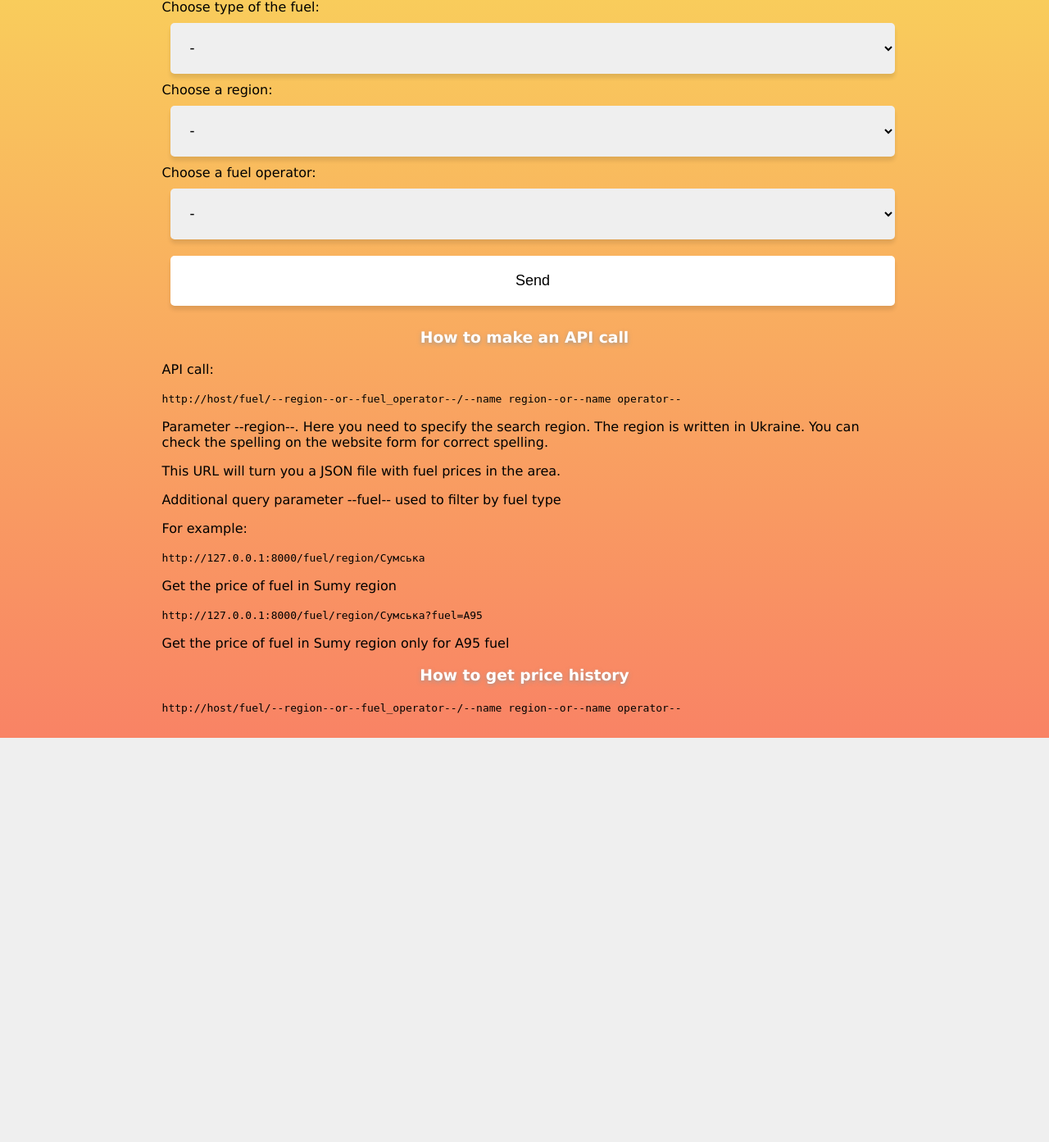
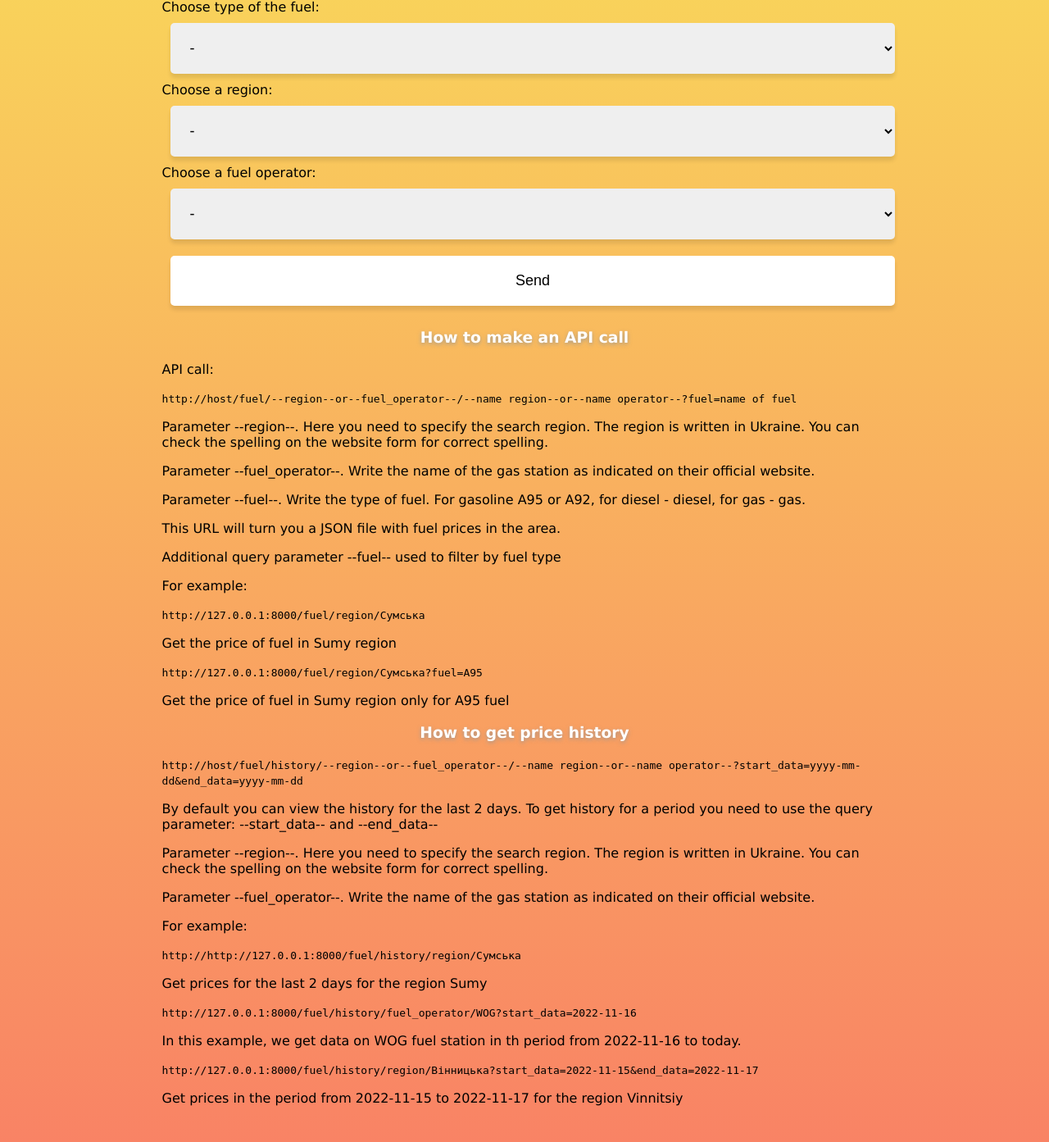
Before and after one commit to YevhenVovk1992/BenzinCheck, a Django app: page /fuel/ in a window 1280 px wide. Shown: the part 219-1612 px from the top of the page at 82% size. Before the commit the page ends 1119 px from the top, so only its background shows below. Run offline with Django 4.2, Linux system fonts and the light colour scheme; data that the repository does not hold is empty.

Commit message:
Make API to get information about prices by region or operator and at time range

```diff
--- a/fuel/templates/fuel/index.html
+++ b/fuel/templates/fuel/index.html
@@ -33,16 +33,17 @@
                 </button>
             </form>
 
-
-            <section id="geo">
+            <section id="">
                <h3>How to make an API call </h3>
                <p>API call:</p>
                <div class="api">
-                  <code>http://host/fuel/--region--or--fuel_operator--/--name region--or--name operator--</code>
+                  <code>http://host/fuel/--region--or--fuel_operator--/--name region--or--name operator--?fuel=name of fuel</code>
                </div>
                <div class="info-board">
                   <p>Parameter --region--. Here you need to specify the search region. The region is written in Ukraine.
                   You can check the spelling on the website form for correct spelling.</p>
+                   <p>Parameter --fuel_operator--. Write the name of the gas station as indicated on their official website.</p>
+                   <p>Parameter --fuel--. Write the type of fuel. For gasoline A95 or A92, for diesel - diesel, for gas - gas.</p>
                    <p>This URL will turn you a JSON file with fuel prices in the area.</p>
                    <p>Additional query parameter --fuel-- used to filter by fuel type</p>
                   <p>For example:</p>
@@ -53,7 +54,20 @@
                </div>
                 <h3>How to get price history</h3>
                 <div class="api">
-                  <code>http://host/fuel/--region--or--fuel_operator--/--name region--or--name operator--</code>
+                  <code>http://host/fuel/history/--region--or--fuel_operator--/--name region--or--name operator--?start_data=yyyy-mm-dd&end_data=yyyy-mm-dd</code>
+                  <p>By default you can view the history for the last 2 days.
+                      To get history for a period you need to use the query parameter: --start_data-- and --end_data--</p>
+                    <p>Parameter --region--. Here you need to specify the search region. The region is written in Ukraine.
+                  You can check the spelling on the website form for correct spelling.</p>
+                   <p>Parameter --fuel_operator--. Write the name of the gas station as indicated on their official website.</p>
+                    <p>For example:</p>
+                  <code>http://http://127.0.0.1:8000/fuel/history/region/Сумська</code>
+                    <p>Get prices for the last 2 days for the region Sumy</p>
+                   <code>http://127.0.0.1:8000/fuel/history/fuel_operator/WOG?start_data=2022-11-16</code>
+                    <p>In this example, we get data on WOG fuel station in th period from 2022-11-16 to today.</p>
+                    <code>http://127.0.0.1:8000/fuel/history/region/Вінницька?start_data=2022-11-15&end_data=2022-11-17</code>
+                    <p>Get prices in the period from 2022-11-15 to 2022-11-17 for the region Vinnitsiy</p>
+
                </div>
             </section>
 
--- a/fuel/urls.py
+++ b/fuel/urls.py
@@ -23,6 +23,6 @@ urlpatterns = [
     path('fuel_price_add', views.add_fuel_price, name='add_fuel_price'),
     path('region/<str:id_region>', views.fuel_data_handler, name='fuel_in_region'),
     path('fuel_operator/<str:id_fuel_operator>', views.fuel_data_handler, name='fuel_in_region'),
-    path('history/region-<int:id_region>', views.history_handler, name='history_region'),
-    path('history/fuel_operator-<int:id_fuel_operator>', views.history_handler, name='history_fuel_operator')
+    path('history/region/<str:id_region>', views.history_handler, name='history_region'),
+    path('history/fuel_operator/<str:id_fuel_operator>', views.history_handler, name='history_fuel_operator')
 ]
--- a/fuel/views.py
+++ b/fuel/views.py
@@ -1,4 +1,5 @@
 import json
+from datetime import timedelta
 
 from django.http import HttpResponse
 from django.utils import timezone
@@ -59,18 +60,23 @@ def fuel_data_handler(request, **kwargs):
     filter_params = kwargs
     filter_params['date'] = timezone.now().date()
     if request.GET and 'fuel' in request.GET:
-        filter_params['id_fuel'] = request.GET.get('fuel')
-    try:
-        if 'id_fuel' in filter_params:
-            get_id_fuel = models.Fuel.objects.get(name=filter_params['id_fuel']).id
-            filter_params['id_fuel'] = get_id_fuel
-        get_id_region = models.Region.objects.get(name=filter_params['id_region']).id
-        filter_params['id_region'] = get_id_region
-    except Exception as exep:
-        print(exep)
-        json_data = json.dumps({'Error': 'Parameters are not correct'})
-        return HttpResponse(json_data, content_type='application/json')
-
+        print(request.GET.get('fuel'))
+        get_id_fuel = models.Fuel.objects.get(name=request.GET.get('fuel'))
+        filter_params['id_fuel'] = get_id_fuel.id
+    if 'id_region' in filter_params:
+        try:
+            get_id_region = models.Region.objects.get(name=filter_params['id_region']).id
+            filter_params['id_region'] = get_id_region
+        except Exception:
+            json_data = json.dumps({'Error': 'Parameters are not correct'})
+            return HttpResponse(json_data, content_type='application/json')
+    else:
+        try:
+            get_id_fuel_operator = models.FuelOperator.objects.get(name=filter_params['id_fuel_operator']).id
+            filter_params['id_fuel_operator'] = get_id_fuel_operator
+        except Exception:
+            json_data = json.dumps({'Error': 'Parameters are not correct'})
+            return HttpResponse(json_data, content_type='application/json')
     fuel = models.PriceTable.objects.filter(**filter_params).all()
     json_data = json.dumps([itm.to_dict() for itm in fuel])
     return HttpResponse(json_data, content_type='application/json')
@@ -88,10 +94,26 @@ def history_handler(request, **kwargs):
     data_range = dict()
     now_data = timezone.now().date()
     if request.GET:
-        data_range['start_data'] = request.GET.get('start_data')
+        data_range['start_data'] = request.GET.get('start_data', now_data - timedelta(days=1))
         data_range['end_data'] = request.GET.get('end_data', now_data)
         filter_params['date__range'] = [data_range['start_data'], data_range['end_data']]
+    if 'id_fuel_operator' in filter_params:
+        try:
+            get_id_fuel_operator = models.FuelOperator.objects.get(name=filter_params['id_fuel_operator']).id
+            filter_params['id_fuel_operator'] = get_id_fuel_operator
+        except Exception:
+            json_data = json.dumps({'Error': 'Parameters are not correct'})
+            return HttpResponse(json_data, content_type='application/json')
+    else:
+        try:
+            get_id_region = models.Region.objects.get(name=filter_params['id_region']).id
+            filter_params['id_region'] = get_id_region
+        except Exception:
+            json_data = json.dumps({'Error': 'Parameters are not correct'})
+            return HttpResponse(json_data, content_type='application/json')
+    print(filter_params)
     fuel = models.PriceTable.objects.filter(**filter_params).order_by('date').all()
+    print(fuel.query)
     json_data = json.dumps([itm.to_dict() for itm in fuel])
     return HttpResponse(json_data, content_type='application/json')
 
--- a/utils/parser.py
+++ b/utils/parser.py
@@ -90,7 +90,7 @@ async def page_parse(html_list: list) -> list:
             ]
             for el in tables[0][1:]:
                 fuel_price[el[0]] = {
-                    'A95+': el[1],
+                    'A95plus': el[1],
                     'A95': el[2],
                     'A92': el[3],
                     'Diesel': el[4],
```
